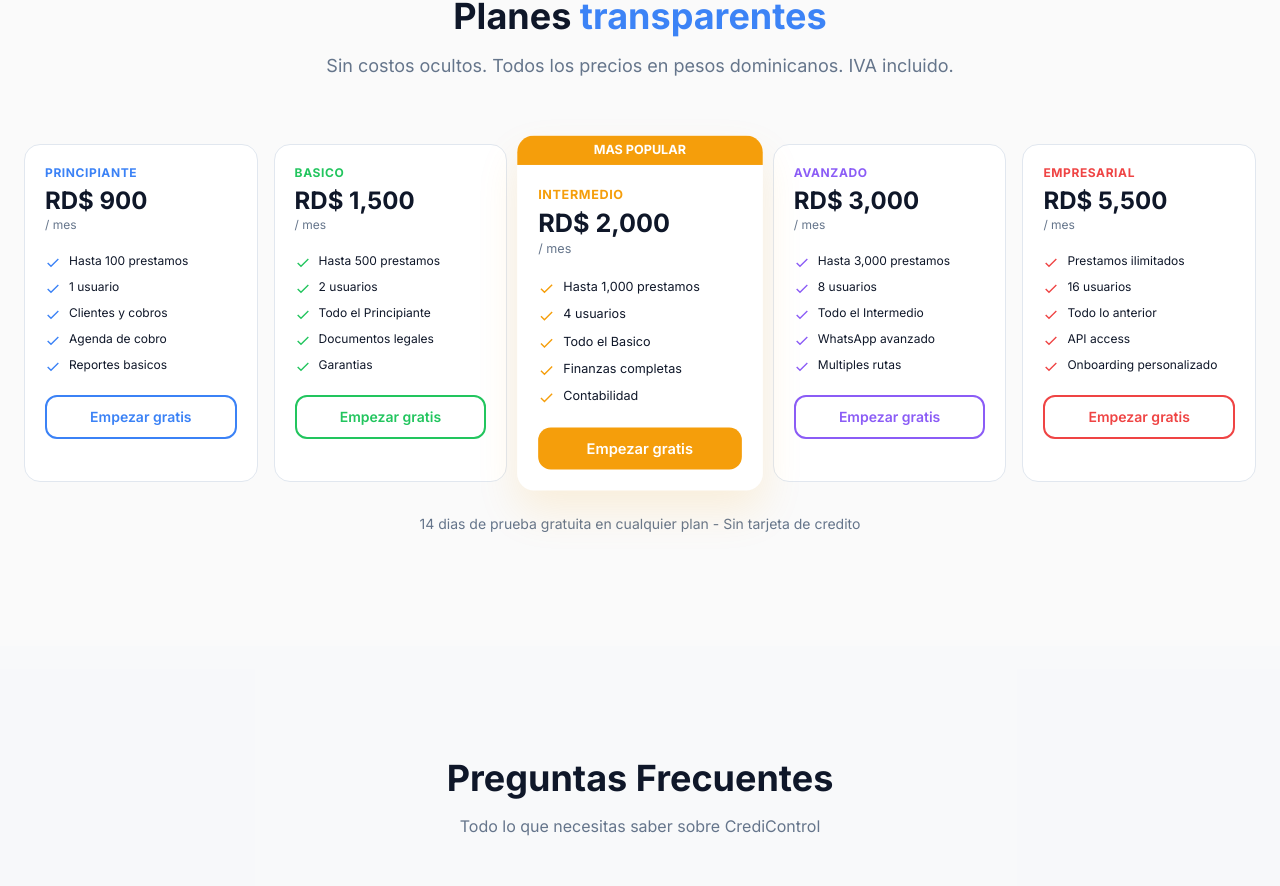
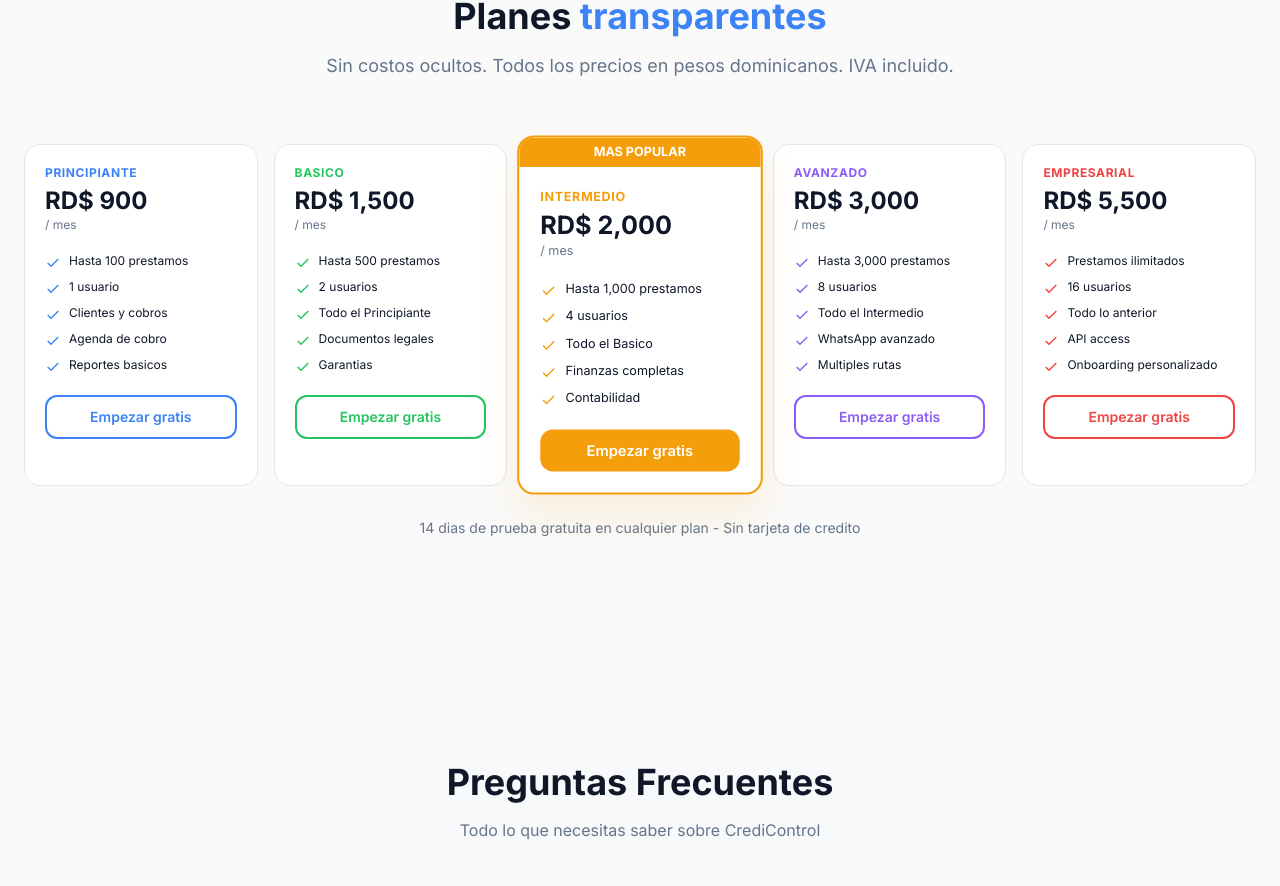
Before and after one commit to josebdo/credicontrol, a Next.js app: page / in a window 1280 px wide. Shown: the part 1872-2758 px from the top of the page. Built offline with nearby package versions, Linux system fonts and the light colour scheme; no server answers.

Commit message:
Fix invalid ringColor property in app/page.tsx

```diff
--- a/app/page.tsx
+++ b/app/page.tsx
@@ -182,10 +182,10 @@ export default function LandingPage() {
                   key={plan.id}
                   onClick={() => setSelectedPlanId(plan.id)}
                   className={`relative bg-card rounded-2xl overflow-hidden cursor-pointer transition-all duration-300 ${
-                    isSelected ? 'ring-2 scale-105 shadow-xl z-10' : plan.popular ? 'ring-2 scale-[1.02]' : 'border border-border hover:border-primary/50'
+                    isSelected ? 'border-2 scale-105 shadow-xl z-10' : plan.popular ? 'border-2 scale-[1.02]' : 'border border-border hover:border-primary/50'
                   }`}
                   style={{
-                    ringColor: isSelected || plan.popular ? plan.color : undefined,
+                    borderColor: isSelected || plan.popular ? plan.color : undefined,
                     boxShadow: isSelected ? `0 20px 40px ${plan.color}20` : undefined
                   }}
                 >
```
